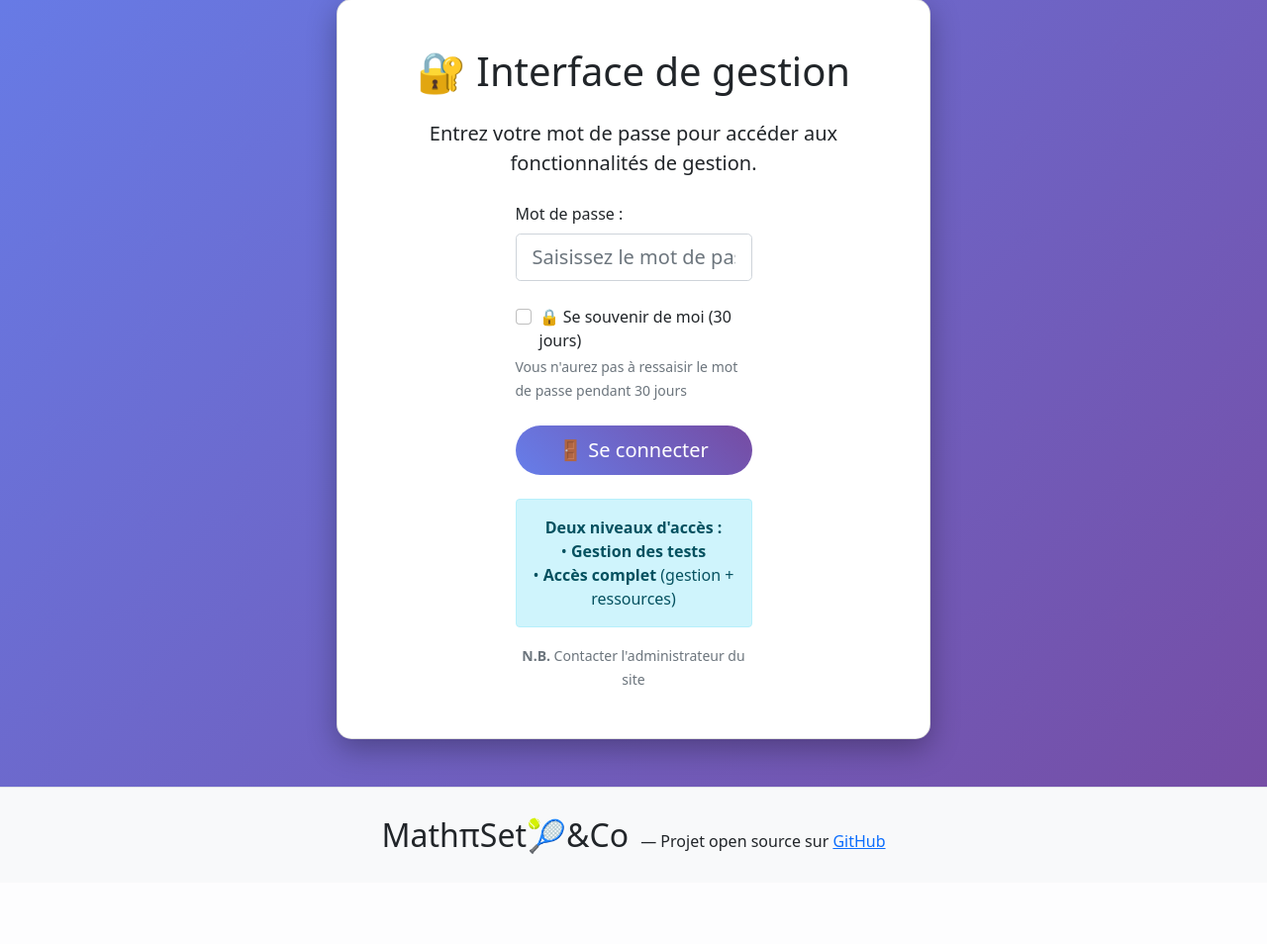
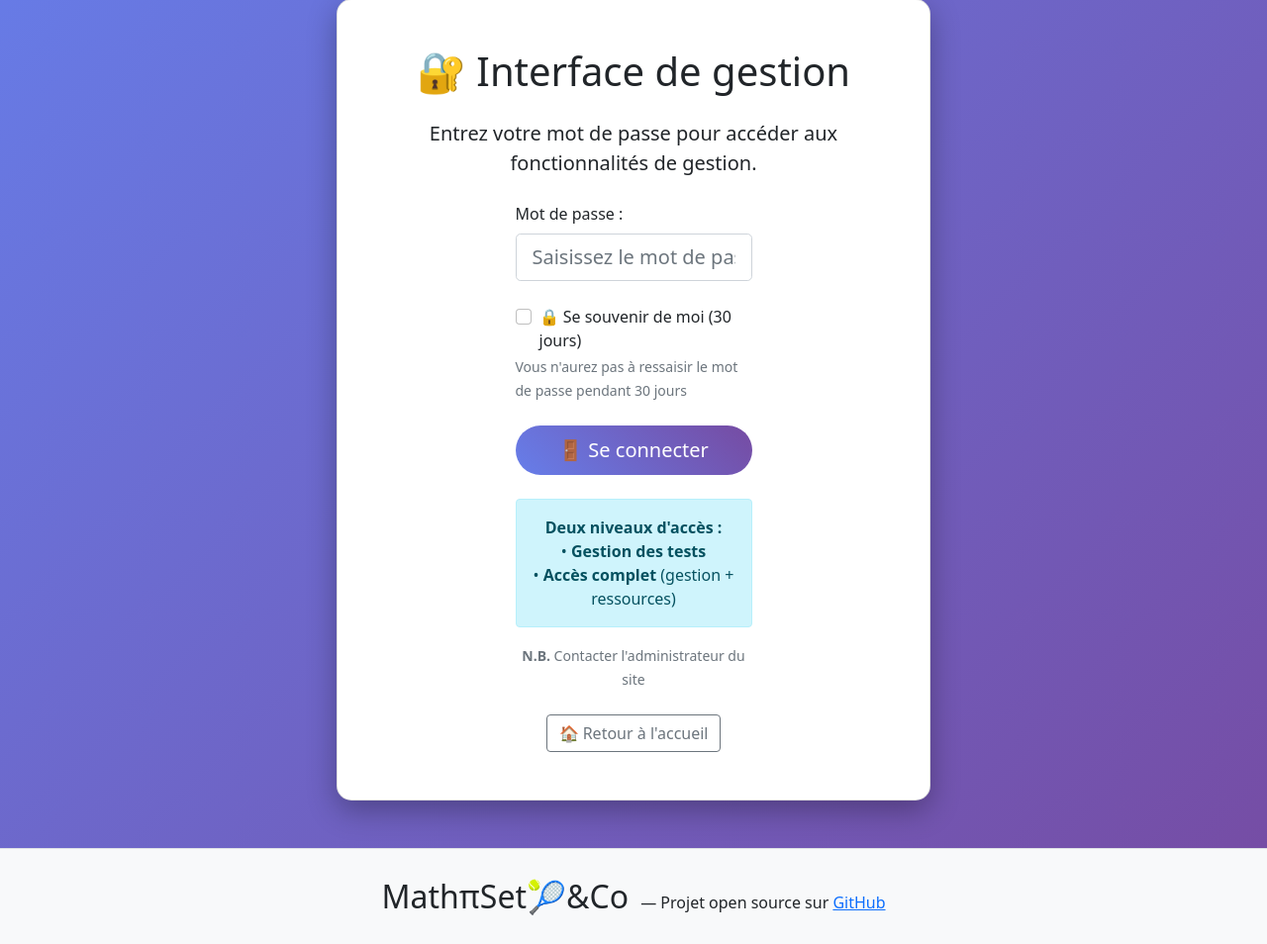
Before and after one commit to pmourey/Maths-Set-Co, a Flask app: page /login_ressources in a window 1280 px wide. Shown: the part 151-1105 px from the top of the page at 99% size. Before the commit the page ends 1014 px from the top, so only its background shows below. Run offline with Flask 3, Linux system fonts and the light colour scheme.

Commit message:
ajout bouton retour à l'accueil

```diff
--- a/templates/login_ressources.html
+++ b/templates/login_ressources.html
@@ -58,6 +58,12 @@
                         <strong>N.B.</strong> Contacter l'administrateur du site
                     </small>
                 </div>
+
+                <div class="text-center mt-4">
+                    <a href="{{ url_for('index') }}" class="btn btn-outline-secondary">
+                        🏠 Retour à l'accueil
+                    </a>
+                </div>
             </div>
         </div>
     </div>
```
